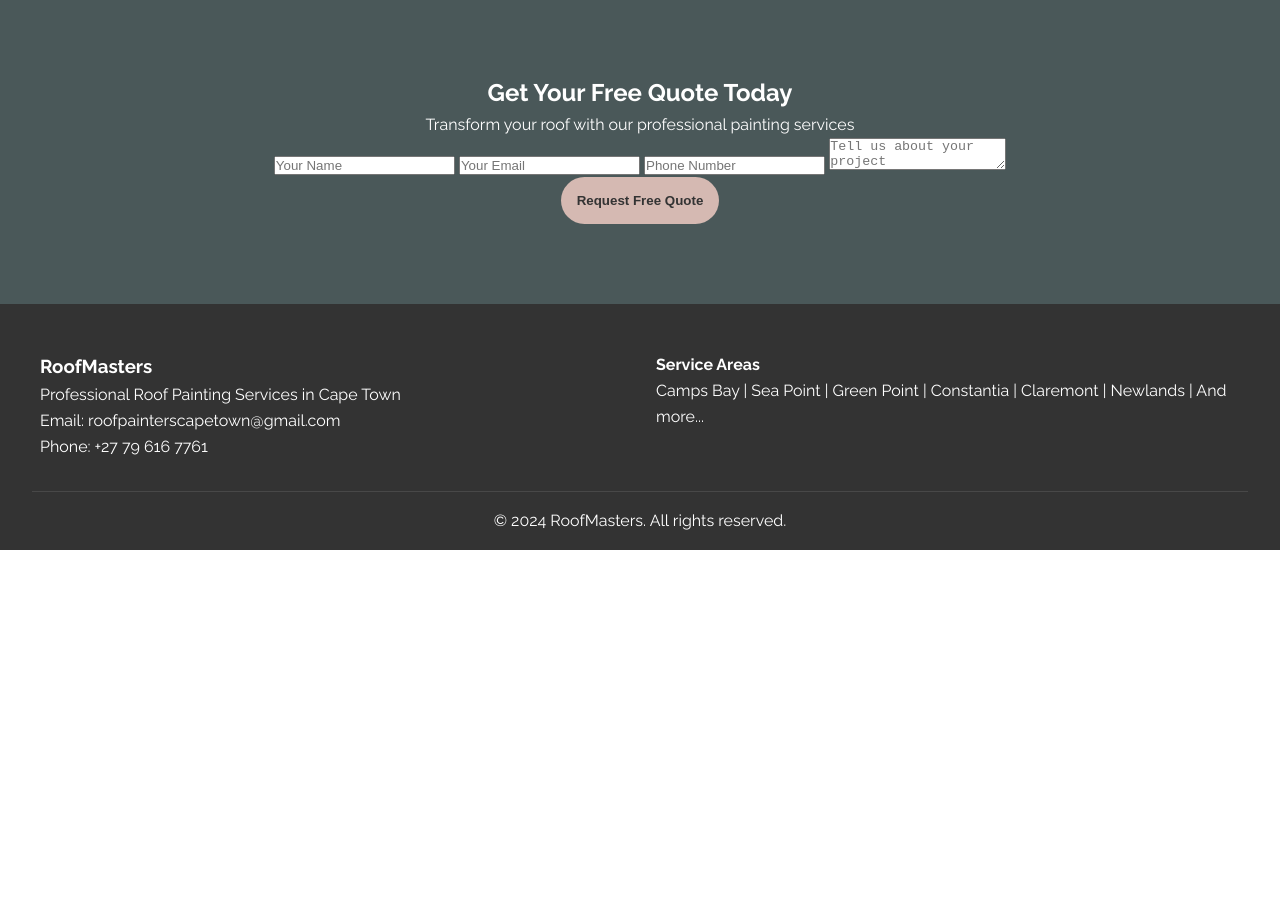
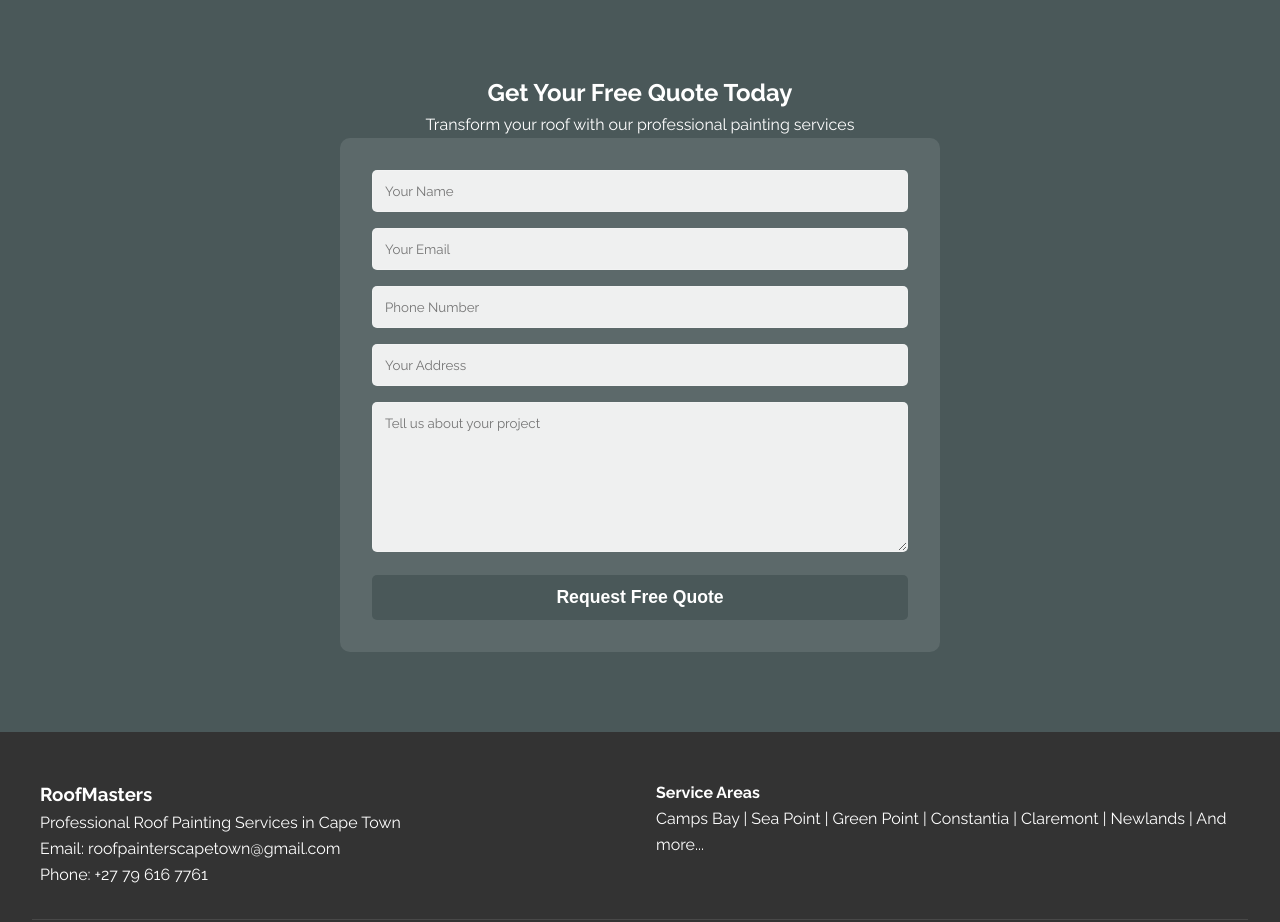
Before and after one commit to Bester1/roof-painter-website, a plain HTML site: page index.html in a window 1280 px wide. Shown: the part 2400-3322 px from the top of the page. Before the commit the page ends 2950 px from the top, so only its background shows below. Drawn offline with Linux system fonts and the light colour scheme.

Commit message:
Improved form layout and added address field

```diff
--- a/index.html
+++ b/index.html
@@ -122,11 +122,22 @@
             <div class="contact-container">
                 <h2>Get Your Free Quote Today</h2>
                 <p>Transform your roof with our professional painting services</p>
-                <form name="contact" netlify>
-                    <input type="text" name="name" placeholder="Your Name" required>
-                    <input type="email" name="email" placeholder="Your Email" required>
-                    <input type="tel" name="phone" placeholder="Phone Number" required>
-                    <textarea name="message" placeholder="Tell us about your project" required></textarea>
+                <form name="contact" netlify class="contact-form">
+                    <div class="form-group">
+                        <input type="text" name="name" placeholder="Your Name" required>
+                    </div>
+                    <div class="form-group">
+                        <input type="email" name="email" placeholder="Your Email" required>
+                    </div>
+                    <div class="form-group">
+                        <input type="tel" name="phone" placeholder="Phone Number" required>
+                    </div>
+                    <div class="form-group">
+                        <input type="text" name="address" placeholder="Your Address" required>
+                    </div>
+                    <div class="form-group">
+                        <textarea name="message" placeholder="Tell us about your project" required></textarea>
+                    </div>
                     <button type="submit" class="submit-button">Request Free Quote</button>
                 </form>
             </div>
--- a/styles.css
+++ b/styles.css
@@ -231,39 +231,61 @@ body {
     text-align: center;
 }
 
+/* Contact Form Styles */
 .contact-form {
-    display: grid;
+    display: flex;
+    flex-direction: column;
     gap: 1rem;
-    margin-top: 2rem;
+    max-width: 600px;
+    margin: 0 auto;
+    padding: 2rem;
+    background: rgba(255, 255, 255, 0.1);
+    border-radius: 10px;
+}
+
+.form-group {
+    width: 100%;
 }
 
 .contact-form input,
 .contact-form textarea {
-    padding: 1rem;
-    border: none;
-    border-radius: 25px;
-    font-family: inherit;
+    width: 100%;
+    padding: 12px;
+    border: 1px solid rgba(255, 255, 255, 0.2);
+    border-radius: 5px;
+    background: rgba(255, 255, 255, 0.9);
+    color: var(--text-color);
+    font-family: 'Raleway', sans-serif;
+    transition: all 0.3s ease;
 }
 
 .contact-form textarea {
-    height: 150px;
+    min-height: 150px;
     resize: vertical;
 }
 
+.contact-form input:focus,
+.contact-form textarea:focus {
+    outline: none;
+    border-color: var(--primary-color);
+    box-shadow: 0 0 5px rgba(74, 88, 89, 0.3);
+}
+
 .submit-button {
-    background: var(--accent-color);
-    color: var(--text-color);
-    padding: 1rem;
+    background: var(--primary-color);
+    color: white;
+    padding: 12px 24px;
     border: none;
-    border-radius: 25px;
+    border-radius: 5px;
+    cursor: pointer;
+    font-size: 1.1rem;
     font-weight: 600;
-    cursor: pointer;
     transition: all 0.3s ease;
+    width: 100%;
 }
 
 .submit-button:hover {
     background: var(--secondary-color);
-    color: var(--white);
     transform: translateY(-2px);
 }
 
```
